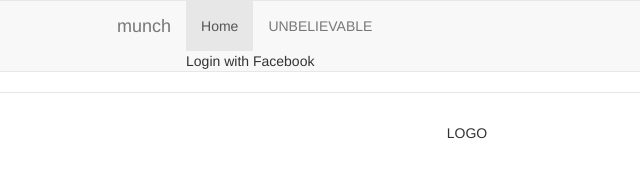
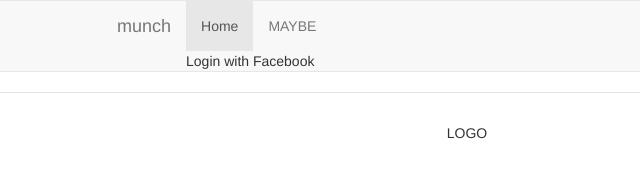
Before and after one commit to mindude/munchos, a website: page app/index.html in a window 1280 px wide. Shown: the top 180 px of the page, 173-813 px from the left. Drawn offline with nearby package versions, Linux system fonts and the light colour scheme; some packages are replaced by stand-ins of ours; files that its build step writes are made by us from their sources.

Commit message:
Testing structure

```diff
--- a/app/index.html
+++ b/app/index.html
@@ -40,7 +40,7 @@
 
             <ul class="nav navbar-nav">
               <li class="active"><a href="#/">Home</a></li>
-              <li><a ng-href="#/about">UNBELIEVABLE</a></li>
+              <li><a ng-href="#/about">MAYBE</a></li>
               <div style = "padding-top: 15px" class="fb-login-button" data-max-rows="1" data-size="medium" data-show-faces="false" data-auto-logout-link="false" onclick="login()">Login with Facebook</div>
 
             </ul>
```
